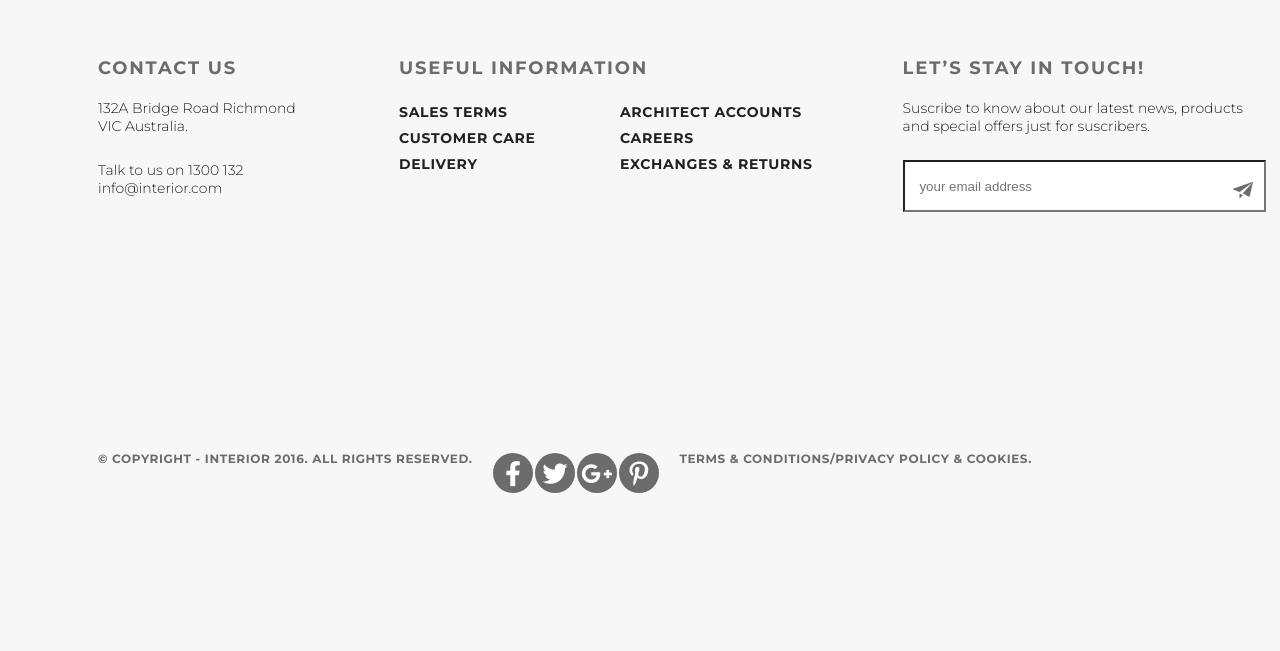
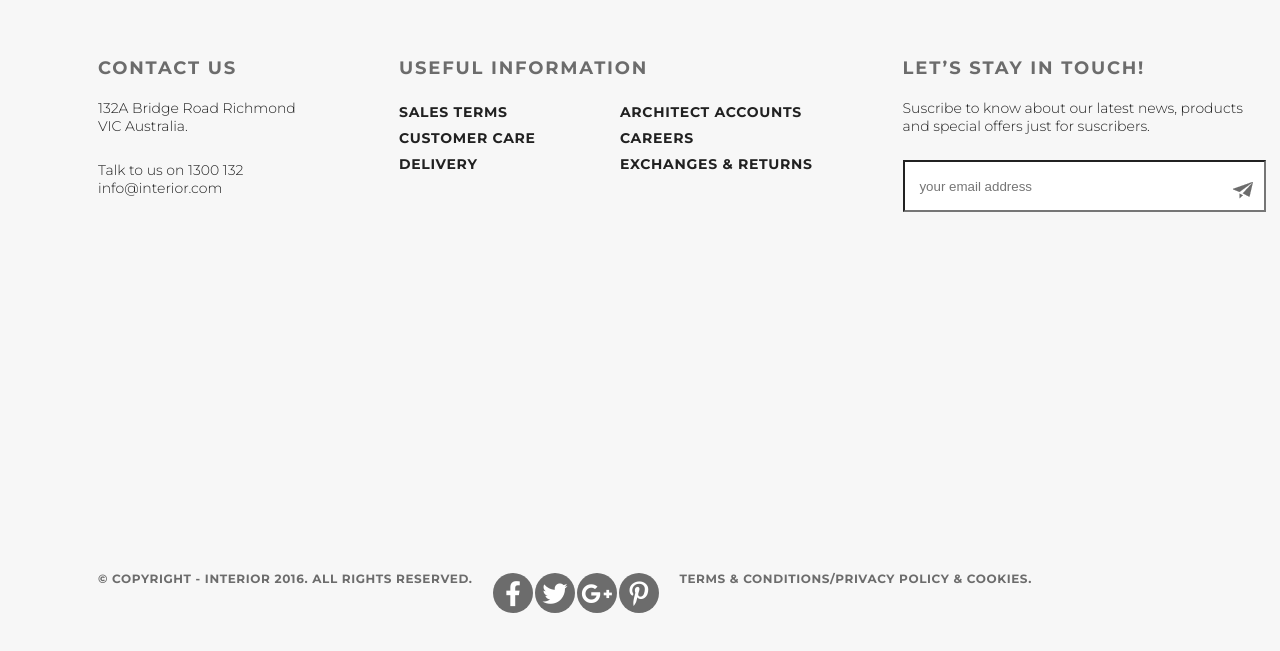
Before and after one commit to ya-rada/ya-rada.github.io, a plain HTML site: page index.html in a window 1280 px wide. Shown: the part 5550-6201 px from the top of the page. Drawn offline with Linux system fonts and the light colour scheme.

Commit message:
Update style.css

```diff
--- a/style.css
+++ b/style.css
@@ -631,7 +631,7 @@ margin-top: 20px;
 font-family: Montserrat;
 display: inline-flex;
 float: left;
-margin: -200px 0 auto;
+margin: -80px 0 auto;
 }
 .footer-content-2 .block {
 display: block;
```
